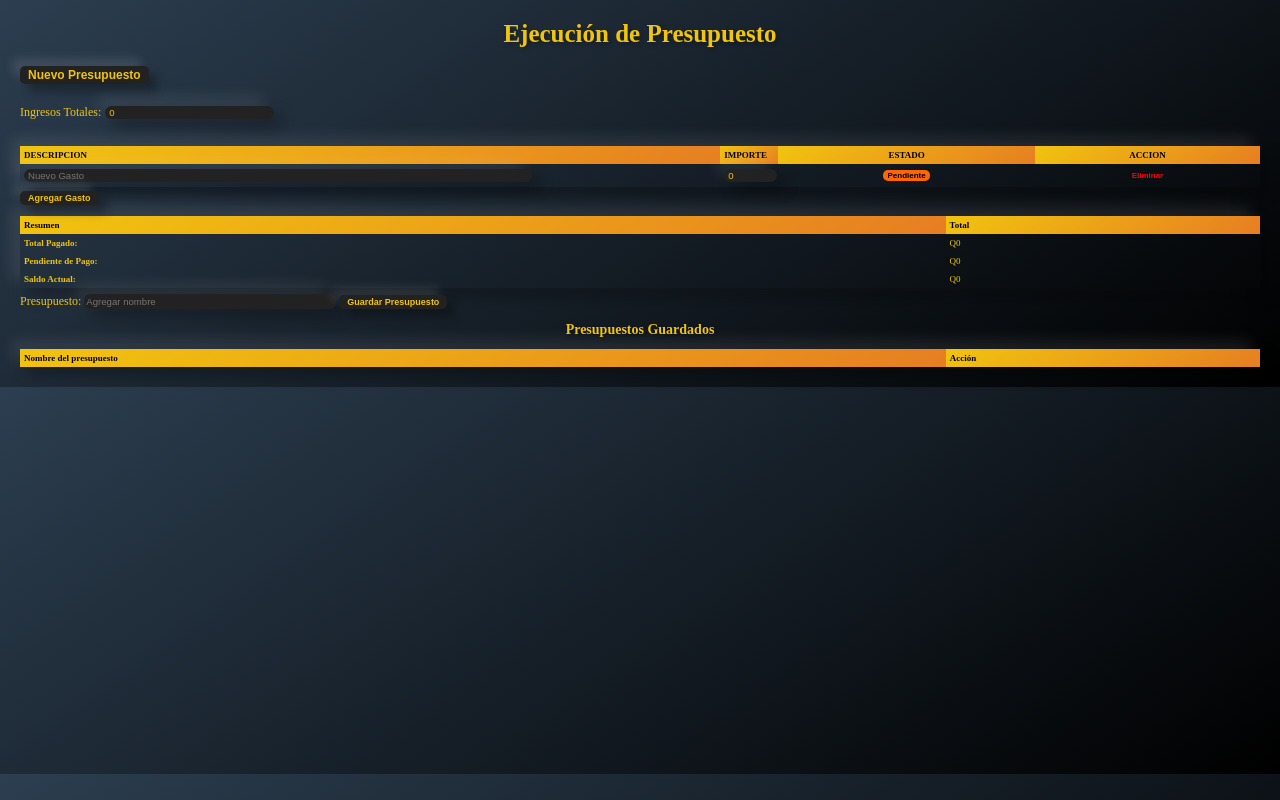
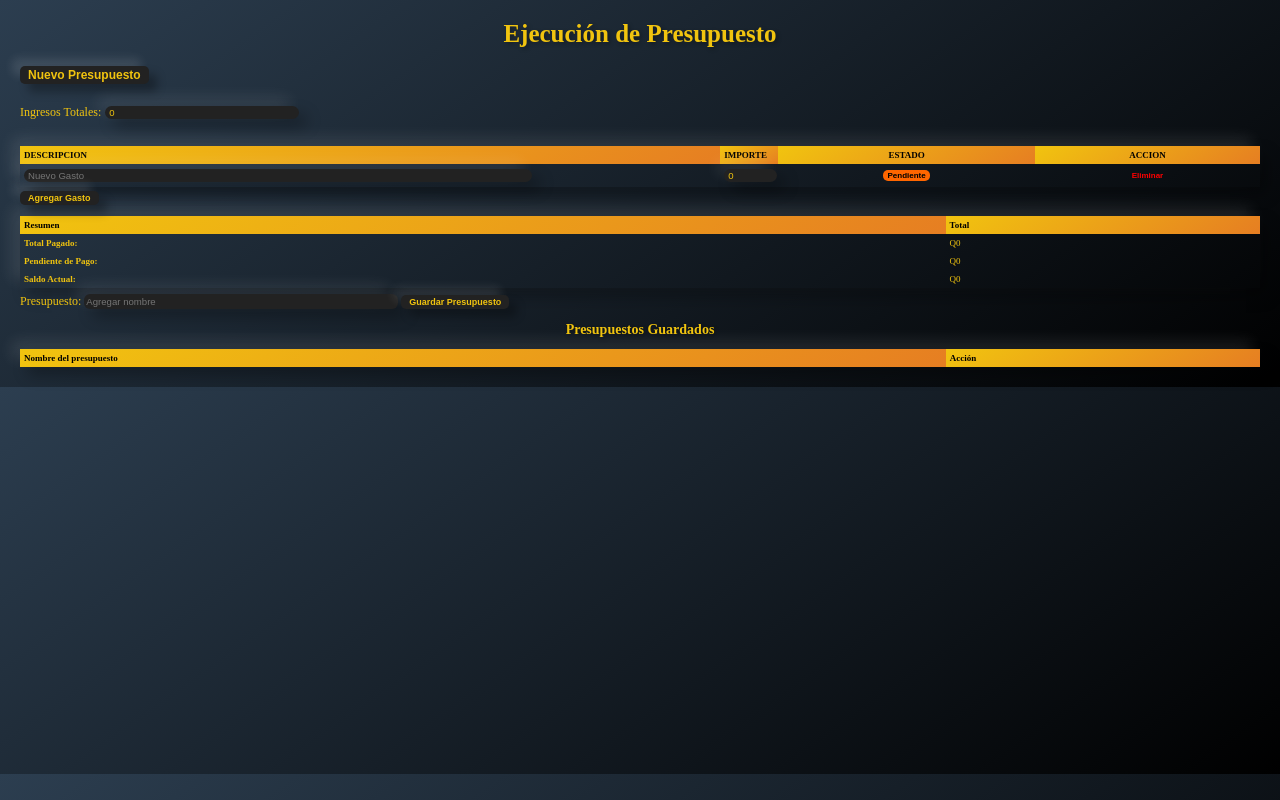
Before and after one commit to FactoryStoreX/presupuesto, a plain HTML site: page index.html in a window 1280 px wide. Drawn offline with Linux system fonts and the light colour scheme.

Commit message:
Update index.html

```diff
--- a/index.html
+++ b/index.html
@@ -134,7 +134,7 @@ h2 {
 
 
 #ingresos {
-    width: 13%; /* Ajusta el tamaño del campo de ingresos (50% del contenedor) */
+    width: 15%; /* Ajusta el tamaño del campo de ingresos (50% del contenedor) */
     font-size: 0.6rem; /* Ajusta el tamaño de la fuente */
 }
 
@@ -170,7 +170,7 @@ font-size: 9px;}
 font-size: 9px;}
 
 #nombre-carpeta {
-    width: 20%;
+    width: 25%;
     font-size: 0.6rem;
     padding: 2px;
     border-radius: 6px;
```
